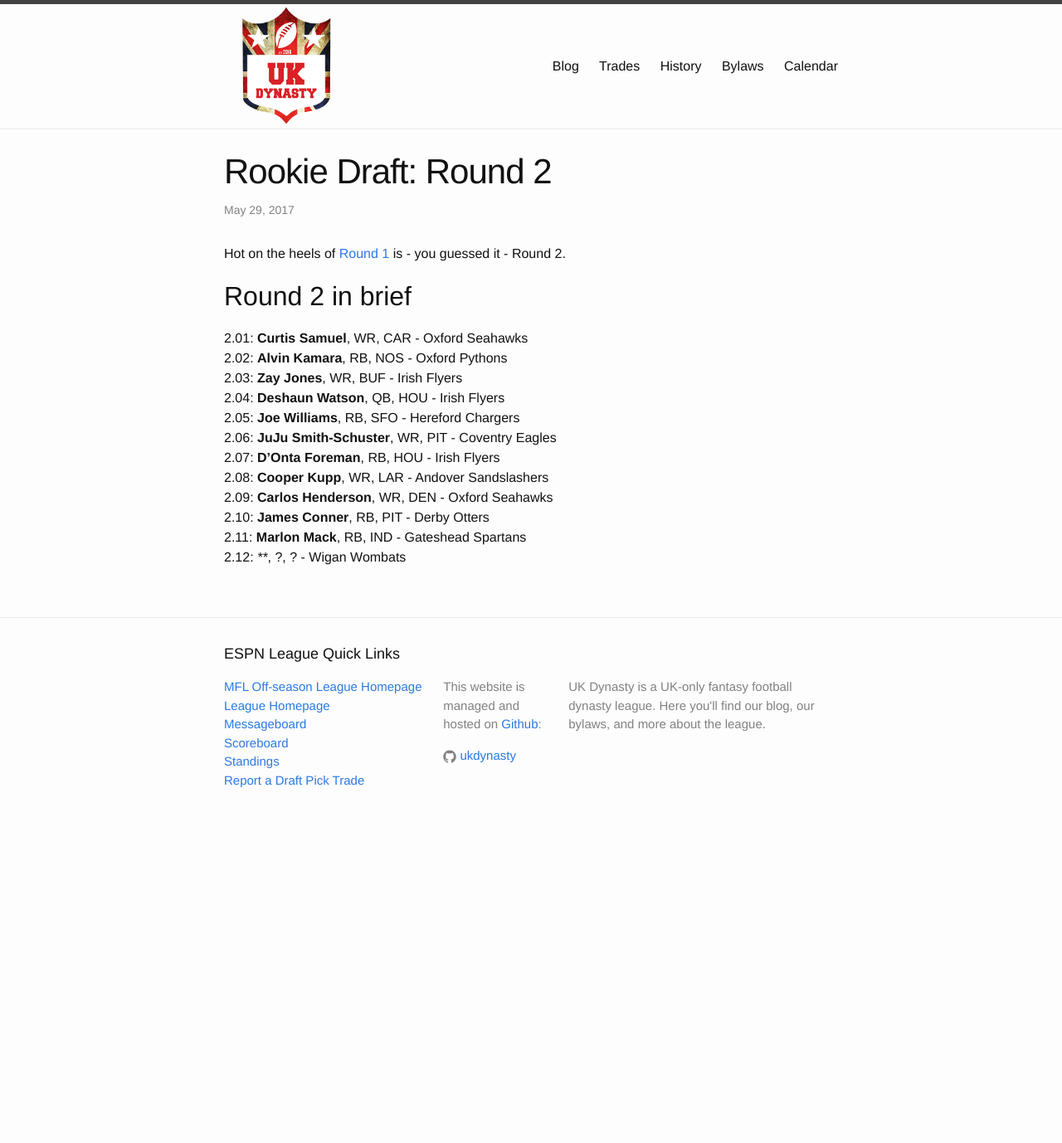
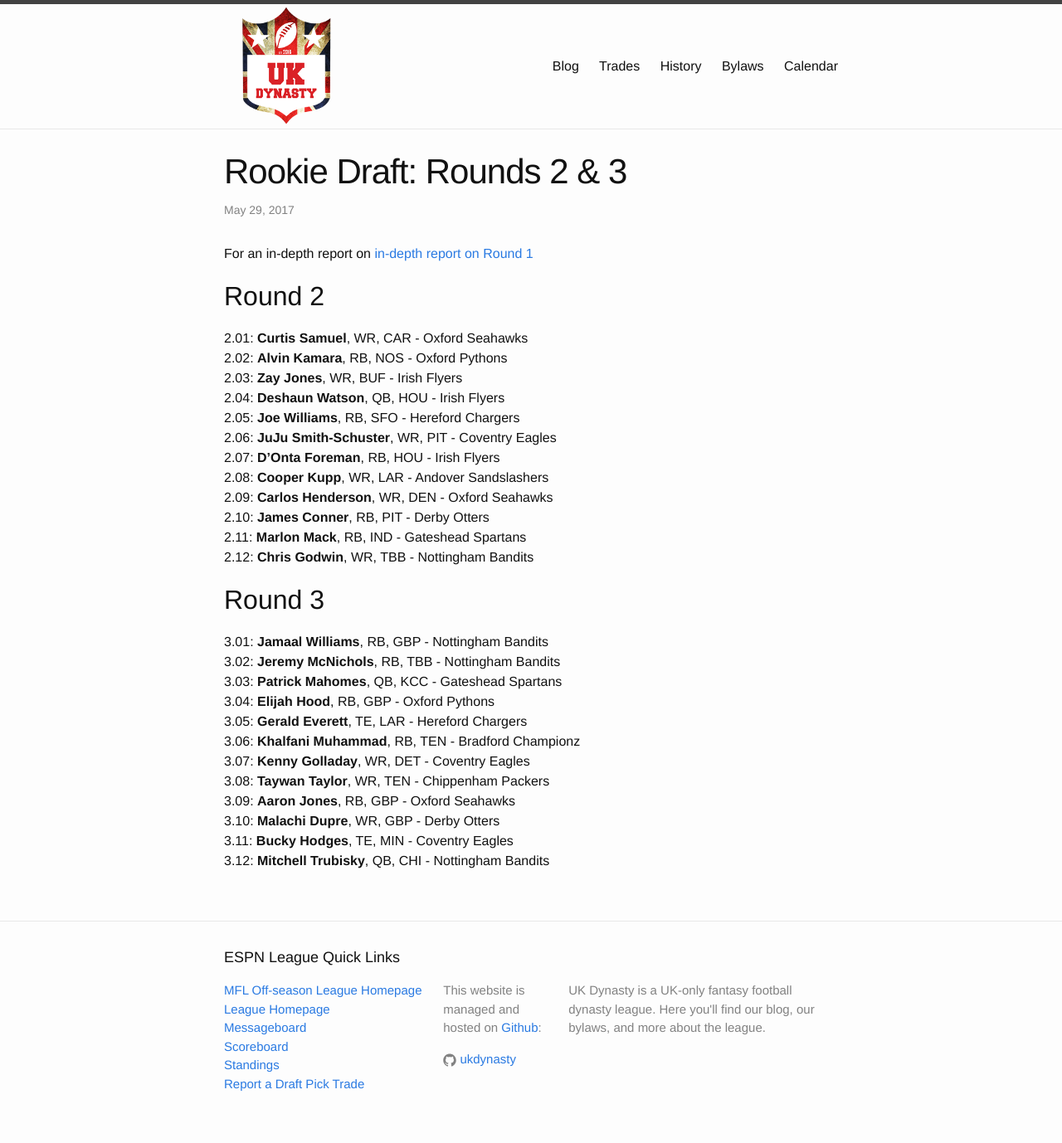
Before and after one commit to UKDynasty/ukdynasty.github.io, a Jekyll site: the page built from _posts/2017-05-29-rookie-draft-round-2.md, in a window 1280 px wide. Shown: the whole page at 83% size. Built offline with Jekyll 4.4.1, drawn with Linux system fonts in a browser that asks for light colours; before the commit the page ends 1012 px from its top, so only the background shows below that.

Commit message:
Add round 3

```diff
--- a/_posts/2017-05-29-rookie-draft-round-2.md
+++ b/_posts/2017-05-29-rookie-draft-round-2.md
@@ -1,13 +1,13 @@
 ---
 layout: post
-title: "Rookie Draft: Round 2"
+title: "Rookie Draft: Rounds 2 & 3"
 date: 2017-05-29
 categories: league-news
 ---
 
-Hot on the heels of [Round 1]({{ site.baseurl }}{% post_url 2017-05-28-rookie-draft-first-round %}) is - you guessed it - Round 2.
+For an in-depth report on [in-depth report on Round 1]({{ site.baseurl }}{% post_url 2017-05-28-rookie-draft-first-round %})
 
-## Round 2 in brief
+## Round 2
 
 2.01: **Curtis Samuel**, WR, CAR - Oxford Seahawks
 2.02: **Alvin Kamara**, RB, NOS - Oxford Pythons
@@ -20,4 +20,19 @@ Hot on the heels of [Round 1]({{ site.baseurl }}{% post_url 2017-05-28-rookie-dr
 2.09: **Carlos Henderson**, WR, DEN - Oxford Seahawks
 2.10: **James Conner**, RB, PIT - Derby Otters
 2.11: **Marlon Mack**, RB, IND - Gateshead Spartans
-2.12: ****, ?, ? - Wigan Wombats
+2.12: **Chris Godwin**, WR, TBB - Nottingham Bandits
+
+## Round 3
+
+3.01: **Jamaal Williams**, RB, GBP - Nottingham Bandits
+3.02: **Jeremy McNichols**, RB, TBB - Nottingham Bandits
+3.03: **Patrick Mahomes**, QB, KCC - Gateshead Spartans
+3.04: **Elijah Hood**, RB, GBP - Oxford Pythons
+3.05: **Gerald Everett**, TE, LAR - Hereford Chargers
+3.06: **Khalfani Muhammad**, RB, TEN - Bradford Championz
+3.07: **Kenny Golladay**, WR, DET - Coventry Eagles
+3.08: **Taywan Taylor**, WR, TEN - Chippenham Packers
+3.09: **Aaron Jones**, RB, GBP - Oxford Seahawks
+3.10: **Malachi Dupre**, WR, GBP - Derby Otters
+3.11: **Bucky Hodges**, TE, MIN - Coventry Eagles
+3.12: **Mitchell Trubisky**, QB, CHI - Nottingham Bandits
```
